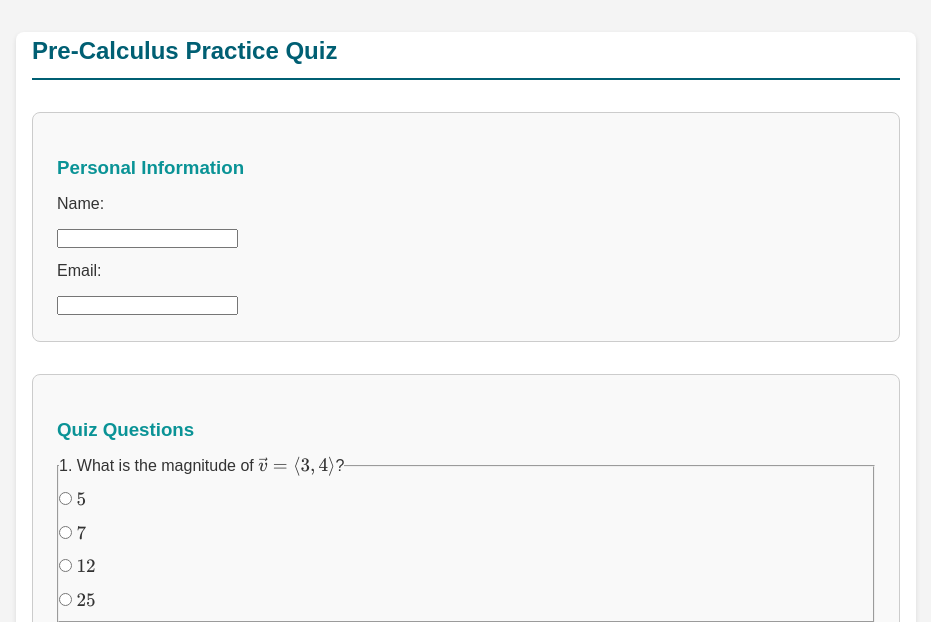
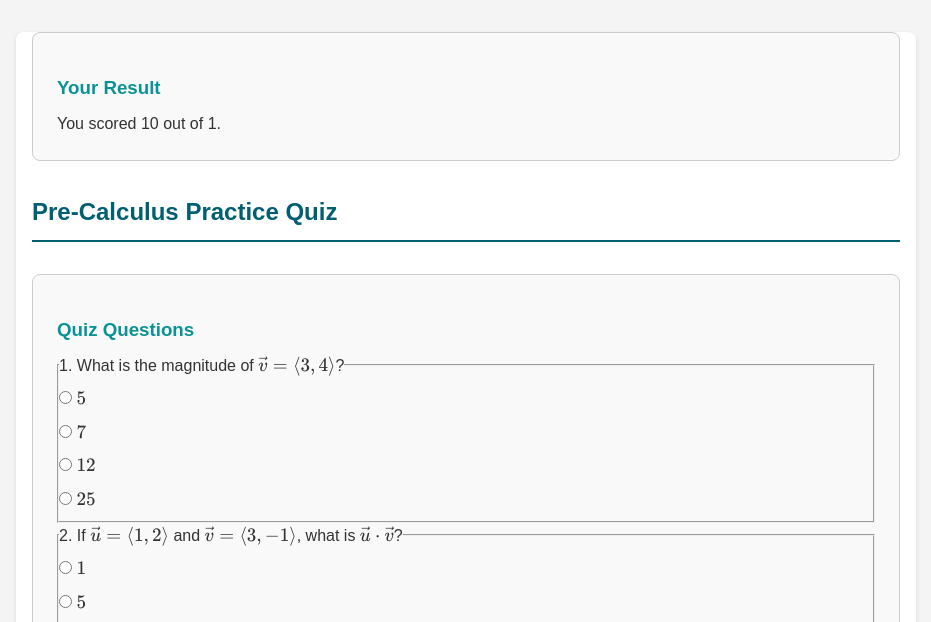
Before and after one commit to shlee30-droid/Edward-s-codes, a Flask app: template templates/quiz.html in a window 1280 px wide. Shown: the part 117-739 px from the top of the page, without its empty margins (174-1105 px from the left). Run offline with Flask 3, Linux system fonts and the light colour scheme; the template is opened without the code that fills it: most values are stand-ins (such as "Sample title", 1, 10 or a date in 2020).

Commit message:
Refactor quiz functionality to remove email submission and display score after quiz completion; enhance user feedback with flash messages

```diff
--- a/app.py
+++ b/app.py
@@ -1,20 +1,8 @@
 # app.py
 from flask import Flask, render_template, request, redirect, url_for, flash
-from flask_mail import Mail, Message
-import os
 
 app = Flask(__name__)
-app.secret_key = 'your-secret-key-here'  # change this in production
-
-# Configure mail (example using Gmail)
-app.config['MAIL_SERVER'] = 'smtp.gmail.com'
-app.config['MAIL_PORT'] = 587
-app.config['MAIL_USE_TLS'] = True
-app.config['MAIL_USERNAME'] = 'shlee110115@gmail.com'      # your email
-app.config['MAIL_PASSWORD'] = 'Shsjkeum768#$'    # app password, not regular password
-app.config['MAIL_DEFAULT_SENDER'] = 'shlee110115@gmail.com'
-
-mail = Mail(app)
+app.secret_key = 'your-secret-key-here'  # keep this
 
 @app.route('/')
 def home():
@@ -32,38 +20,33 @@ def vectors():
 def systems():
     return render_template('systems.html')
 
-@app.route('/quiz')
+@app.route('/quiz', methods=['GET'])
 def quiz():
-    return render_template('quiz.html')
+    # When first loading the quiz, score and total_questions are None
+    return render_template('quiz.html', score=None, total_questions=None)
 
 @app.route('/submit_quiz', methods=['POST'])
 def submit_quiz():
-    # Get form data
-    name = request.form.get('name', 'Anonymous')
-    email = request.form.get('email', '')
-    answers = {}
-    for key in request.form:
-        if key.startswith('q'):
-            answers[key] = request.form[key]
+    # Correct answers (match the "value" attributes in your HTML)
+    correct_answers = {
+        'q1': '5',          # magnitude of <3,4> is 5
+        'q2': '1',          # u·v = 1·3 + 2·(-1) = 1
+        'q3': '2',          # solution gives x = 2
+        'q4': '(1,2,3)'     # system solution
+    }
 
-    # Build email body
-    body = f"Quiz submitted by:\nName: {name}\nEmail: {email}\n\nAnswers:\n"
-    for q, ans in answers.items():
-        body += f"{q}: {ans}\n"
+    score = 0
+    total_questions = len(correct_answers)
 
-    # Send email
-    try:
-        msg = Message(
-            subject="Pre‑Calculus Quiz Submitted",
-            recipients=["your_teacher_email@example.com"],  # where to send
-            body=body
-        )
-        mail.send(msg)
-        flash("Quiz submitted! An email has been sent.", "success")
-    except Exception as e:
-        flash(f"Error sending email: {str(e)}", "error")
+    # Count how many are correct
+    for q, correct_value in correct_answers.items():
+        user_answer = request.form.get(q)
+        if user_answer == correct_value:
+            score += 1
 
-    return redirect(url_for('quiz'))
+    # Show a flash message and re‑render the quiz with the score
+    flash(f"You scored {score} out of {total_questions}.", "success")
+    return render_template('quiz.html', score=score, total_questions=total_questions)
 
 if __name__ == '__main__':
     app.run(debug=True)
--- a/templates/quiz.html
+++ b/templates/quiz.html
@@ -10,18 +10,16 @@
         {% endif %}
     {% endwith %}
 
+    {% if score is not none and total_questions is not none %}
+        <div class="quiz-container">
+            <h3>Your Result</h3>
+            <p>You scored {{ score }} out of {{ total_questions }}.</p>
+        </div>
+    {% endif %}
+
     <h2>Pre‑Calculus Practice Quiz</h2>
 
     <form id="quizForm" action="{{ url_for('submit_quiz') }}" method="POST">
-        <div class="quiz-container">
-            <h3>Personal Information</h3>
-            <label for="name">Name:</label>
-            <input type="text" id="name" name="name" required>
-
-            <label for="email">Email:</label>
-            <input type="email" id="email" name="email" required>
-        </div>
-
         <div class="quiz-container">
             <h3>Quiz Questions</h3>
 
```
